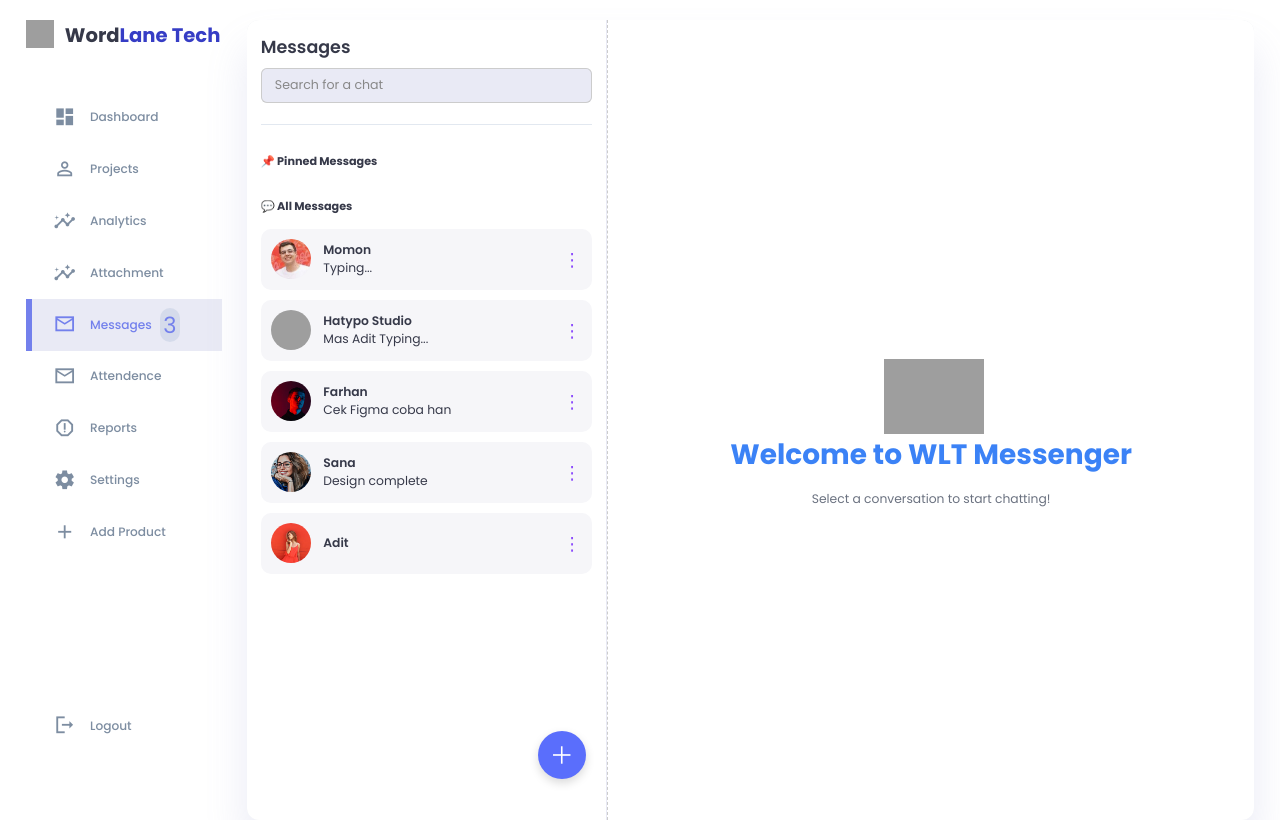
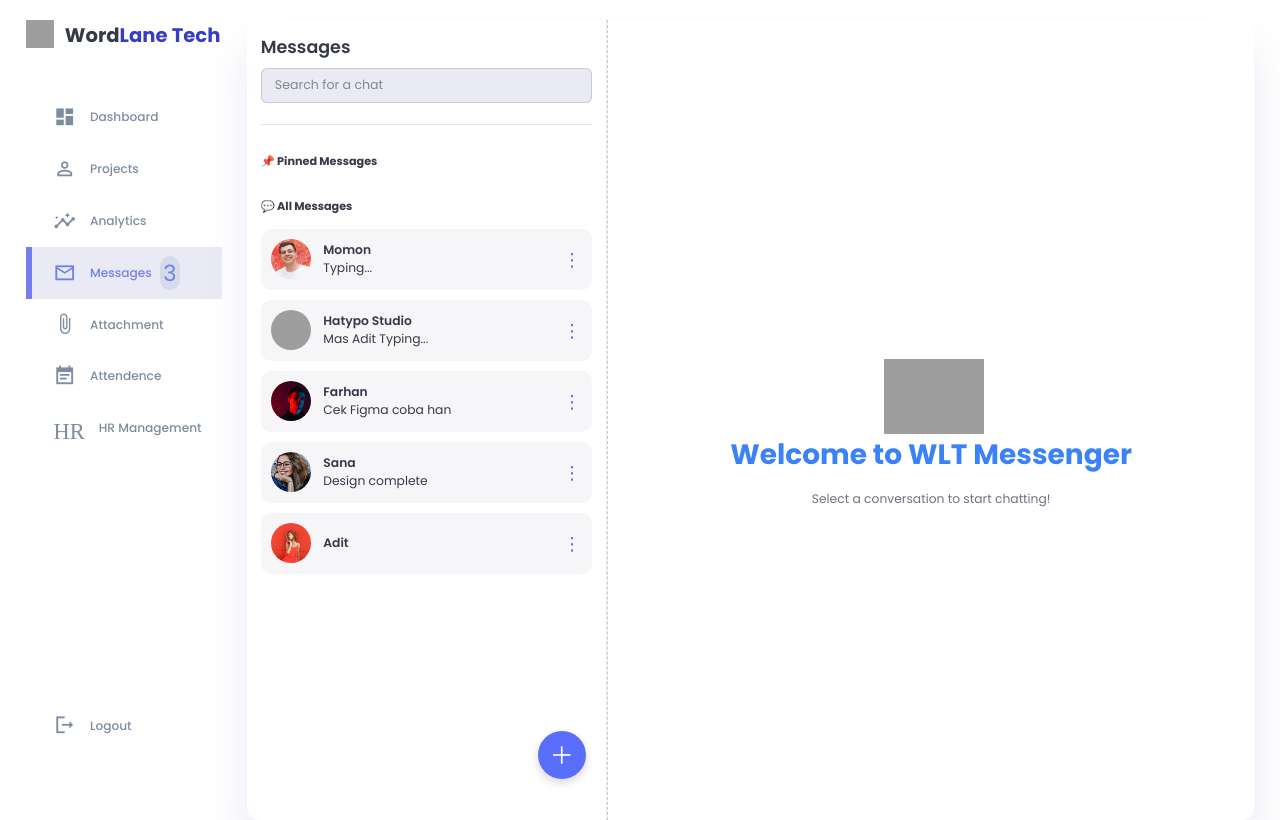
Before and after one commit to sakshi-diggikar/word-lane-tech-P2, a website: page messages.html in a window 1280 px wide. Drawn offline with Linux system fonts and the light colour scheme; grey boxes are pictures that could not be loaded; a script that the page names is missing.

Commit message:
MESSAGES SIDEBAR CHANGED

```diff
--- a/messages.html
+++ b/messages.html
@@ -39,10 +39,6 @@
           <span class="material-icons-sharp"> insights </span>
           <h3>Analytics</h3>
         </a>
-        <a href="attechment.html">
-          <span class="material-icons-sharp"> insights </span>
-          <h3>Attachment</h3>
-        </a>
         <a href="messages.html" class="active">
           <span class="material-icons-sharp"> mail_outline </span>
           <div class="messages-label">
@@ -50,22 +46,18 @@
             <span id="unread-count" class="badge hidden">0</span>
           </div>
         </a>
+        <a href="attechment.html">
+          <span class="material-icons-sharp"> attach_file </span>
+          <h3>Attachment</h3>
+        </a>
 
         <a href="attendence.html">
-          <span class="material-icons-sharp"> mail_outline </span>
+          <span class="material-icons-sharp"> event_note </span>
           <h3>Attendence</h3>
         </a>
-        <a href="#report.html">
-          <span class="material-icons-sharp"> report_gmailerrorred </span>
-          <h3>Reports</h3>
-        </a>
-        <a href="#">
-          <span class="material-icons-sharp"> settings </span>
-          <h3>Settings</h3>
-        </a>
-        <a href="#">
-          <span class="material-icons-sharp"> add </span>
-          <h3>Add Product</h3>
+        <a href="HR_management.html">
+          <span class="material-icons-sharp"> HR </span>
+          <h3>HR Management</h3>
         </a>
         <a href="#">
           <span class="material-icons-sharp"> logout </span>
```
